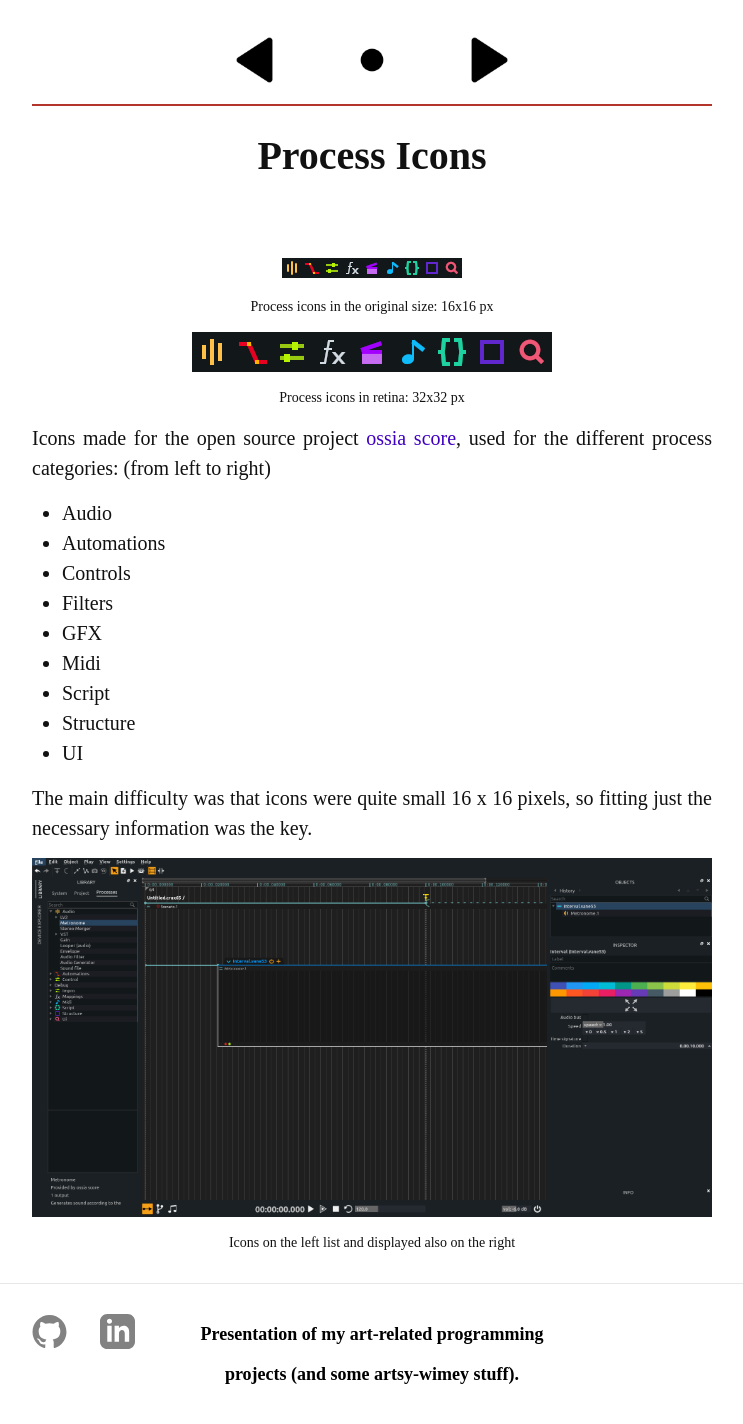
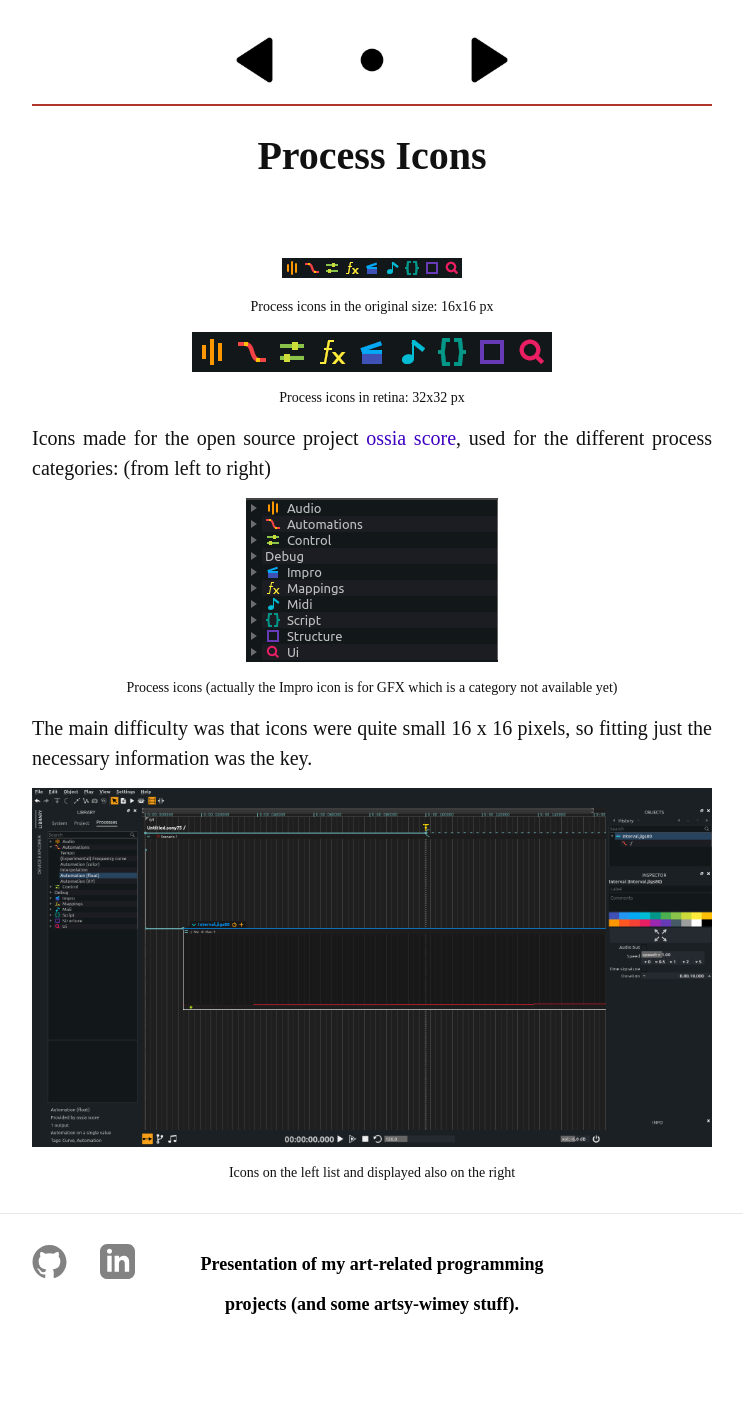
Before and after one commit to aklevy/aklevy.github.io, a Jekyll site: the page built from _posts/2017-01-03-ossia-score-icons.markdown, in a window 1280 px wide. Shown: the whole page, without its empty margins (268-1011 px from the left). Built offline with Jekyll 4.4.1, drawn with Linux system fonts in a browser that asks for light colours; some web fonts are replaced; after the commit the page ends 1354 px from its top, so only the background shows below that.

Commit message:
update process icons

```diff
--- a/_posts/2017-01-03-ossia-score-icons.markdown
+++ b/_posts/2017-01-03-ossia-score-icons.markdown
@@ -20,15 +20,10 @@ permalink: process-icons
 
 Icons made for the open source project [ossia score](https://github.com/OSSIA/score), used for the different process categories:
 (from left to right)
-* Audio
-* Automations
-* Controls
-* Filters
-* GFX
-* Midi
-* Script
-* Structure
-* UI
+<p align="center">
+    <img src="/assets/list_process_icons.png"/>
+    <figcaption style="text-align:center">Process icons (actually the Impro icon is for GFX which is a category not available yet)</figcaption>
+</p>
 
 The main difficulty was that icons were quite small 16 x 16 pixels, so fitting just the necessary information was the key.
 
```
Also changed, not shown: assets/list_process_icons.png (added), assets/ossia_score_process_icons.png, assets/ossia_score_process_icons@2x.png, assets/ossia_score_process_icons_overview.png, assets/preview/ossia-score-process-icons-preview.png.
